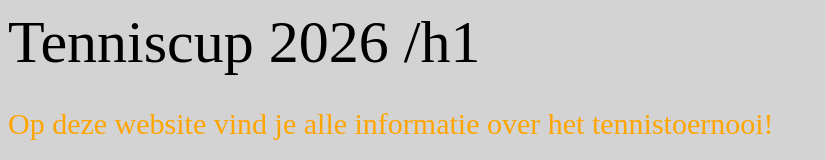
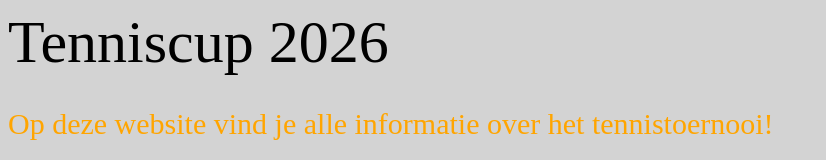
Before and after one commit to hetisvrijdagvandaag-cmyk/Weekopdracht-2-BaukeWiersma, a plain HTML site: page index.html in a window 1280 px wide. Shown: the top 160 px of the page, without its empty margins (0-826 px from the left). Drawn offline with Linux system fonts and the light colour scheme.

Commit message:
WebLab Run 20-11-2026 11:52:17 (UTC+01:00)

```diff
--- a/index.html
+++ b/index.html
@@ -3,10 +3,10 @@
 <head>
     <meta charset="UTF-8">
     <meta name="viewport" content="width=device-width, initial-scale=1.0">
-    <title>Tenniscup 2026.com</title>
+    <title>Tenniscup 2026.com </title>
 </head>
 <body style="background-color:lightgrey;">
-    <h style="font-size:60px;"> Tenniscup 2026 /h1
+    <h style="font-size:60px;"> Tenniscup 2026
     </h>
     <p style="color:Orange;font-size:30px;">Op deze website vind je alle informatie over het tennistoernooi!</p>
    <img src="tennnis.jpg" alt="Tennisraket in de herfst" width="528" height="296">
```
Also changed, not shown: 1 other file.
